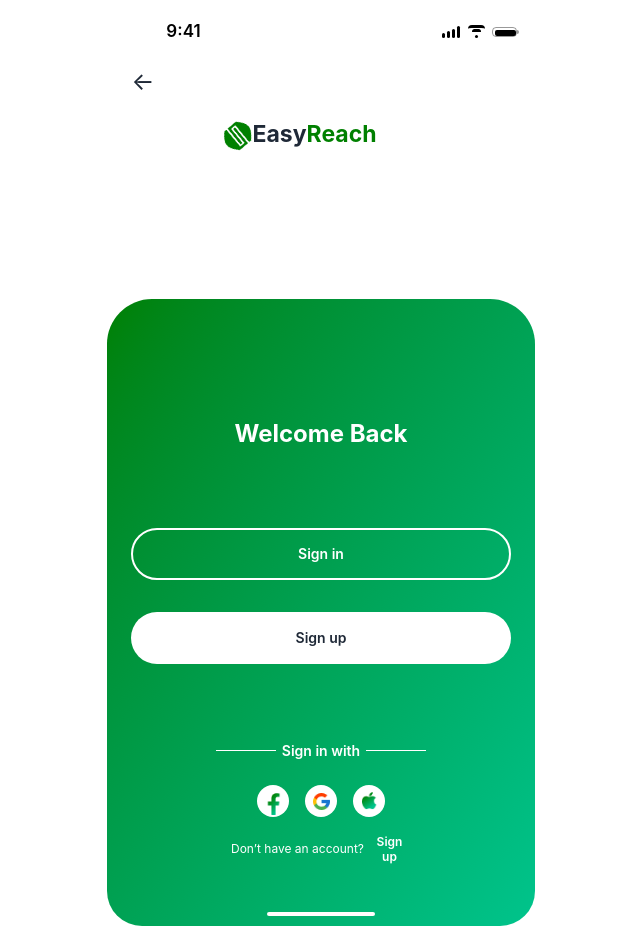
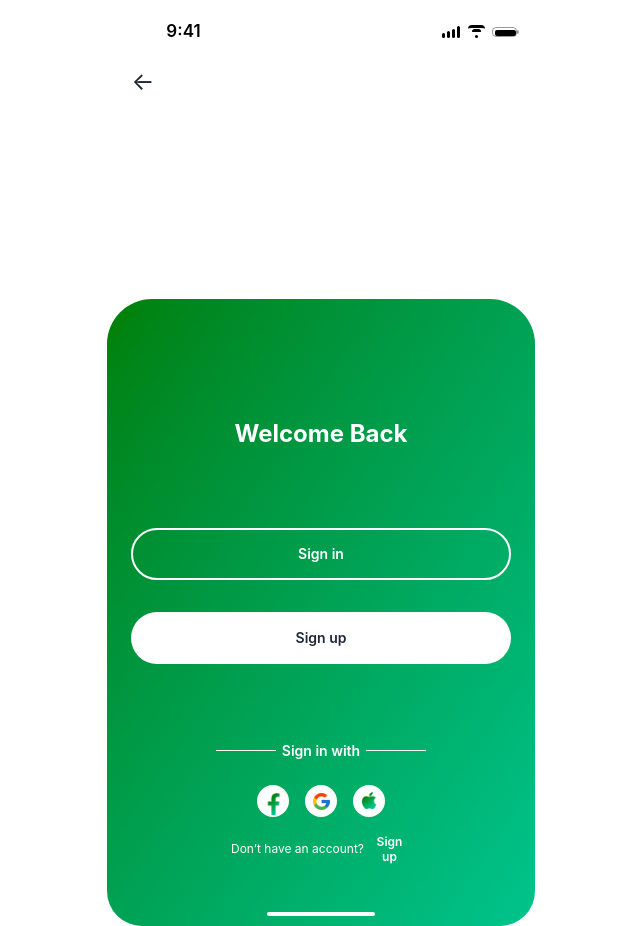
Before and after one commit to Bob-Nath1/Easyreach-frontend, a React app: page /welcome in a window 1280 px wide. Shown: the whole page, without its empty margins (319-959 px from the left). Built offline with nearby package versions, Linux system fonts and the light colour scheme; the HTML template or start-up script is replaced by a standard one.

Commit message:
Update welcome page

```diff
--- a/src/Components/Welcome.jsx
+++ b/src/Components/Welcome.jsx
@@ -53,25 +53,34 @@ function Welcome() {
       {/* =========================
           TOP LOGO
       ========================= */}
-      <div className="absolute top-[103px] left-1/2 -translate-x-1/2 w-[225px] h-[63px] flex items-center gap-[2px]">
-
+      <div
+  className="
+    absolute
+    top-[50%]
+    left-[50%]
+    -translate-x-1/2
+    -translate-y-1/2
+    w-[225px]
+    h-[63px]
+    flex
+    items-center
+    justify-center
+    gap-[2px]
+  "
+>
   {/* Logo mark */}
   <div className="relative w-[42px] h-[50px] rotate-[25deg]">
-
     <img
       src="/EasyReach.png"
       alt="EasyReach"
-            className="w-[77px] h-[37px] mt-1 ml-2 object-contain"
+      className="w-[77px] h-[37px] mt-17 ml-42 object-contain"
     />
-
-
   </div>
 
   {/* EasyReach text */}
-        <span className="font-bold text-[23px] leading-[45px] text-[#1F2937]">
-          Easy<span className="text-[#008000]">Reach</span>
+  <span className="font-bold text-[23px] leading-[45px] text-[#1F2937] whitespace-nowrap">
+    Easy<span className="text-[#008000]">each</span>
   </span>
-
 </div>
 
 
```
Lines whose indentation alone changed are shown as unchanged.
